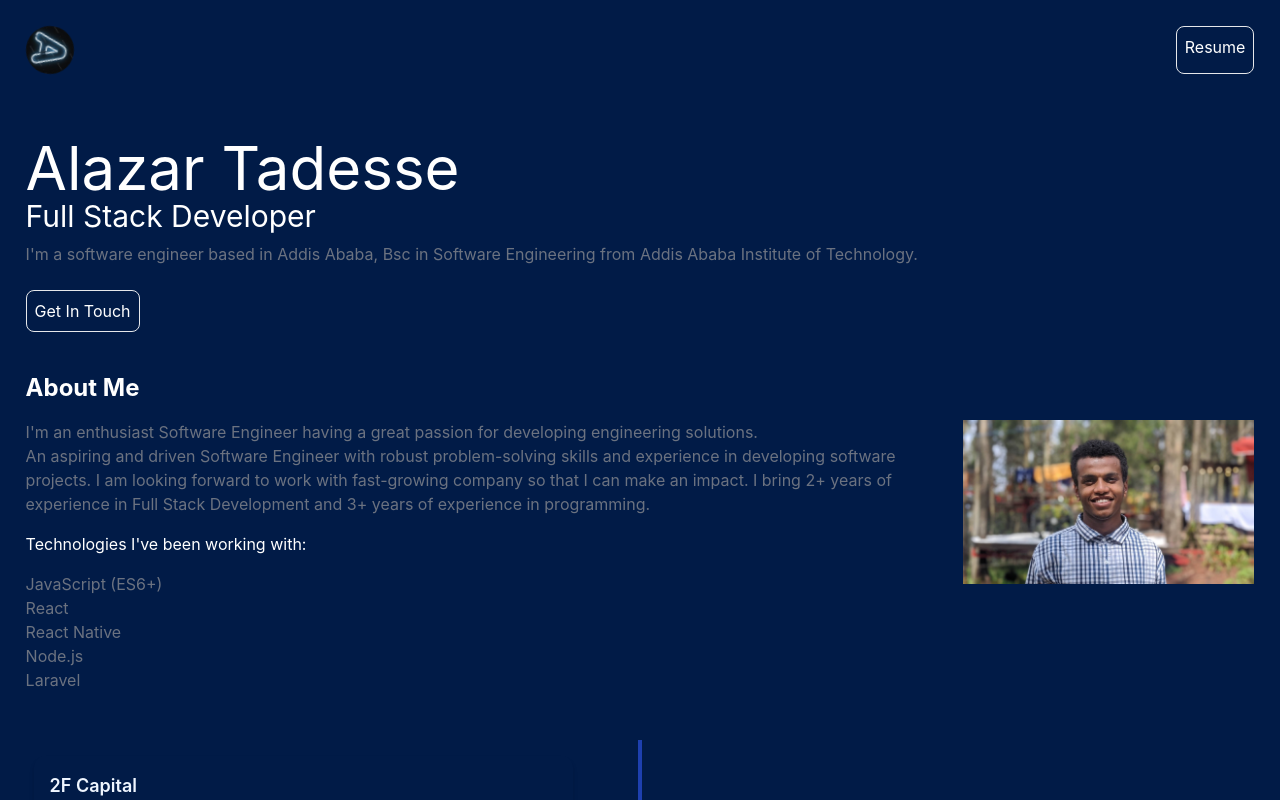
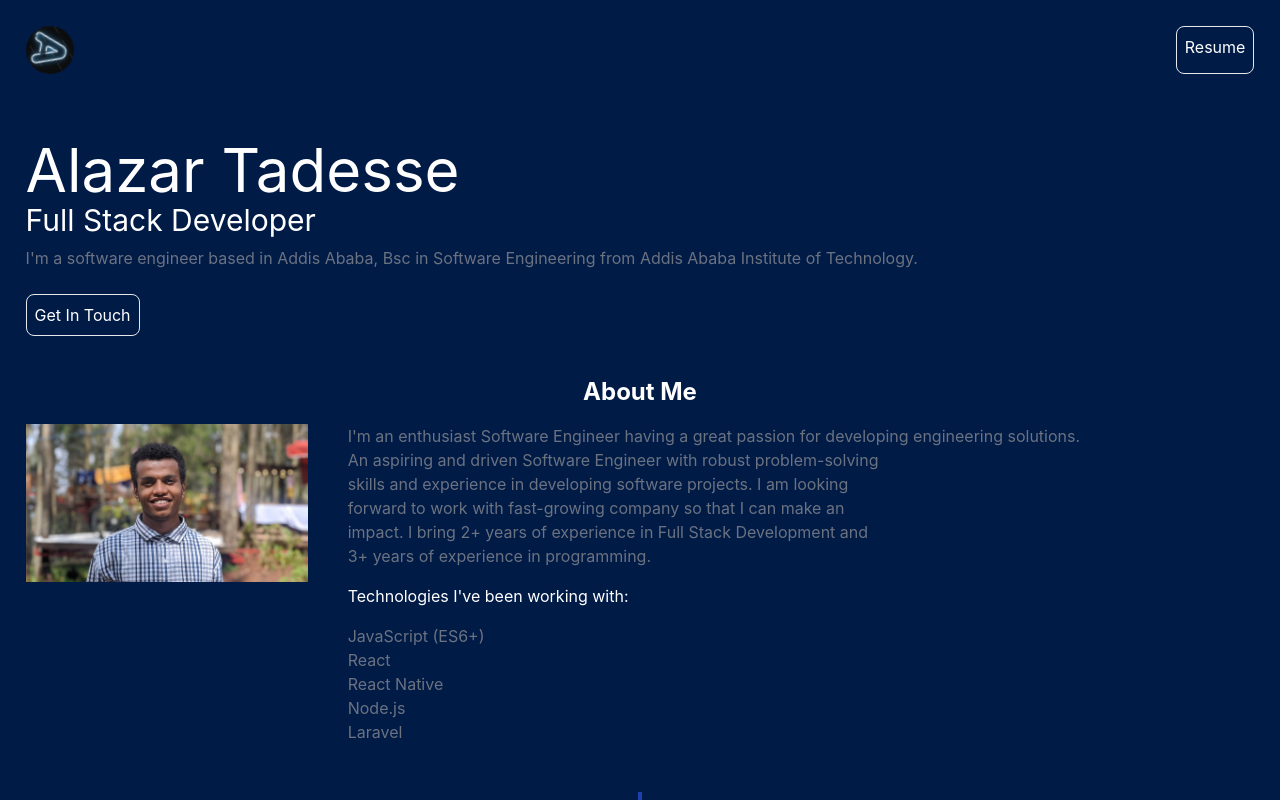
Before and after one commit to Alazar-dev/portfolio, a React (Create React App) app: page / in a window 1280 px wide. Shown: the top 800 px of the page. Built offline with nearby package versions, Linux system fonts and the light colour scheme.

Commit message:
improved about and header section

```diff
--- a/src/App.css
+++ b/src/App.css
@@ -11,6 +11,12 @@ body {
 .pp_container {
   width: 60%;
   height: 40%;
+}
+
+@media(max-width: 900px) {
+  .pp_container {
+    width: 100%;
+  }
 }
 
 .App-logo {
--- a/src/components/About.js
+++ b/src/components/About.js
@@ -1,15 +1,20 @@
 export default function About({ technologies, profile_pic }) {
   return (
-    <div className="flex flex-col align-start my-10">
-      <h1 className="text-white text-2xl font-bold pb-4">About Me</h1>
-      <div className="flex">
-        <div>
+    <div className="flex flex-col my-10">
+      <h1 className="text-white text-2xl font-bold pb-4 text-center">
+        About Me
+      </h1>
+      <div className="md:flex">
+        <div className="pp_container">
+          <img src={profile_pic} alt="profile" />
+        </div>
+        <div className="ml-10">
           <p className="text-gray-500">
             I'm an enthusiast Software Engineer having a great passion for
             developing engineering solutions.
           </p>
 
-          <p className="text-gray-500">
+          <p className="text-gray-500 md:w-[60%]">
             An aspiring and driven Software Engineer with robust problem-solving
             skills and experience in developing software projects. I am looking
             forward to work with fast-growing company so that I can make an
@@ -25,9 +30,6 @@ export default function About({ technologies, profile_pic }) {
             </div>
           ))}
         </div>
-        <div className="pp_container">
-          <img src={profile_pic} alt="profile" />
-        </div>
       </div>
     </div>
   );
--- a/src/components/Hero.js
+++ b/src/components/Hero.js
@@ -3,9 +3,7 @@ import { Button } from "./common/Buttons";
 export default function Hero({ name, profession, description }) {
   return (
     <div className="flex flex-col items-start mt-20">
-      <p style={{ fontSize: "60px" }} className="text-xl text-white">
-        {name}
-      </p>
+      <p className="md:text-[60px] text-2xl text-white">{name}</p>
       <h2 className="text-3xl mt-4 text-white">{profession}</h2>
       <p className="text-gray-500 mt-2 mb-6">{description}</p>
       <Button url="mailto:mealazartadesse@gmail" title="Get In Touch" />
--- a/src/layouts/Header.js
+++ b/src/layouts/Header.js
@@ -5,7 +5,13 @@ export default function Header() {
   return (
     <div className="flex justify-between">
       <img className="App-logo" src={Logo} alt="" />
-      <Button url="#" title="Resume" />
+      <a
+        className="text-white border rounded-lg p-2"
+        href="../assets/Alazar%20Tadesse%20-%20Resume.pdf"
+        download="Alazar Tadesse"
+      >
+        Resume
+      </a>
     </div>
   );
 }
```
Also changed, not shown: 1 other file (tests, documents, lock files or other folders).
